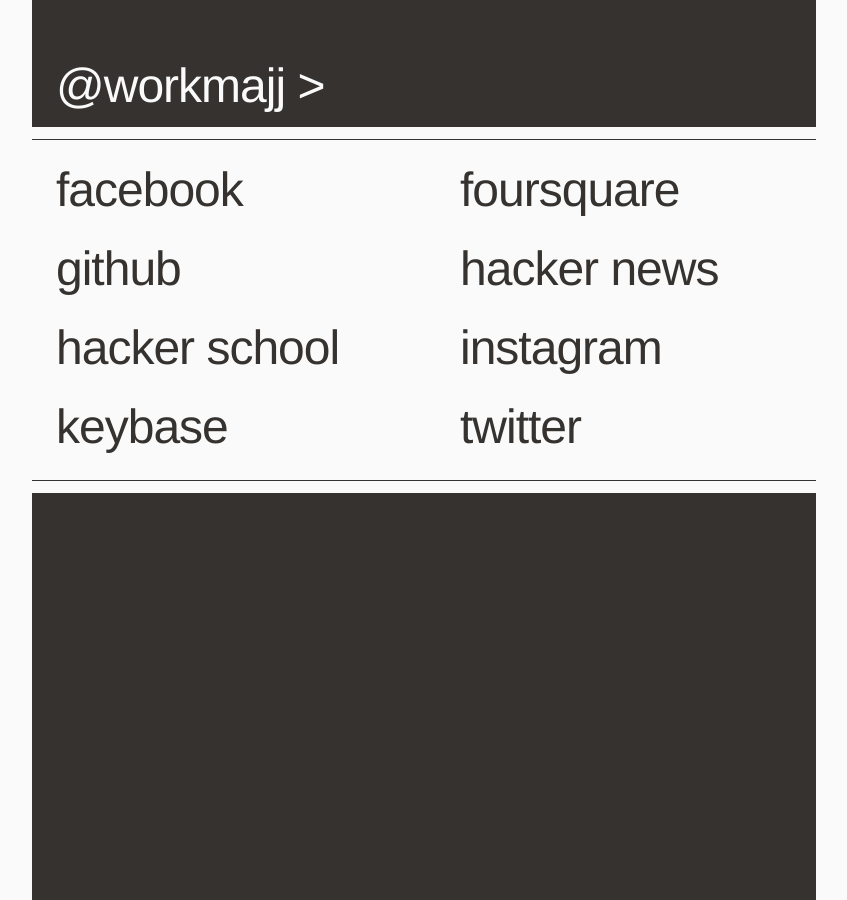
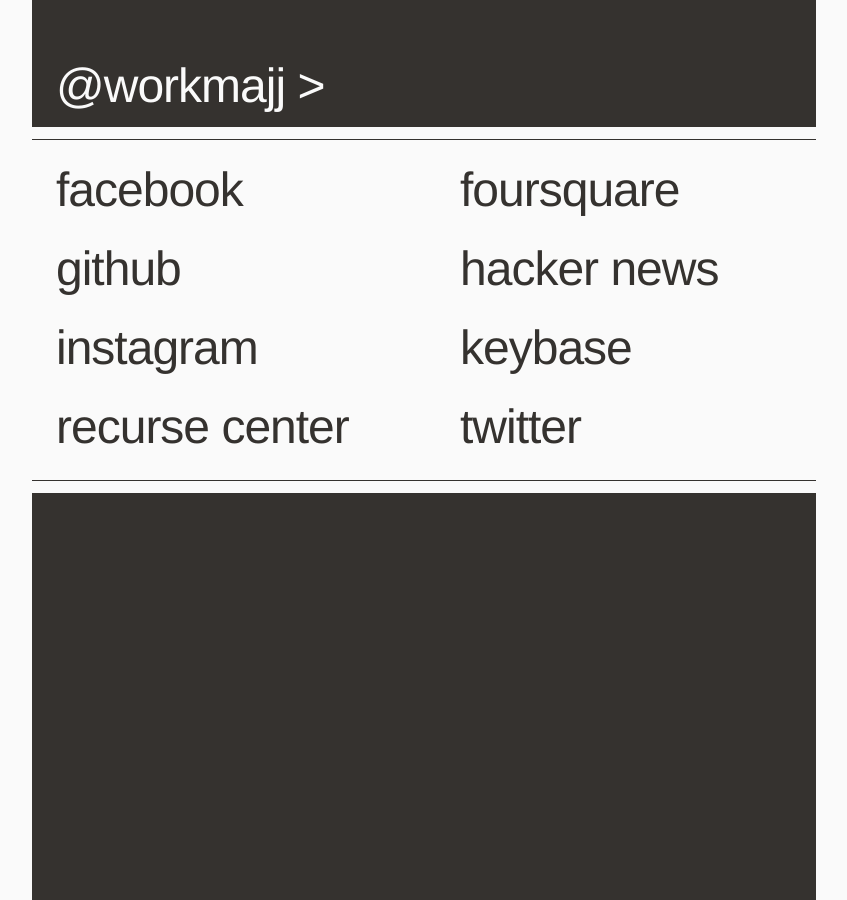
Before and after one commit to workmajj/workmajj.github.com, a Jekyll site: the page built from index.html, in a window 1280 px wide. Shown: the whole page, without its empty margins (216-1063 px from the left). Built offline with Jekyll 4.4.1, drawn with Linux system fonts in a browser that asks for light colours; Markdown is read by kramdown in place of the engine named in the settings.

Commit message:
Change HS link to RC; update IG to https

```diff
--- a/index.html
+++ b/index.html
@@ -13,9 +13,9 @@ title: '@workmajj'
                     <li><a href="https://foursquare.com/workmajj">Foursquare</a></li>
                     <li><a href="https://github.com/workmajj">GitHub</a></li>
                     <li><a href="https://news.ycombinator.com/user?id=jjw">Hacker News</a></li>
-                    <li><a href="https://www.hackerschool.com/people/30-john-j-workman">Hacker School</a></li>
-                    <li><a href="http://instagram.com/workmajj">Instagram</a></li>
+                    <li><a href="https://instagram.com/workmajj">Instagram</a></li>
                     <li><a href="https://keybase.io/workmajj">Keybase</a></li>
+                    <li><a href="https://www.recurse.com/people/30-john-j-workman">Recurse Center</a></li>
                     <li><a href="https://twitter.com/workmajj">Twitter</a></li>
                 </ul>
                 <div class="edge">
```
